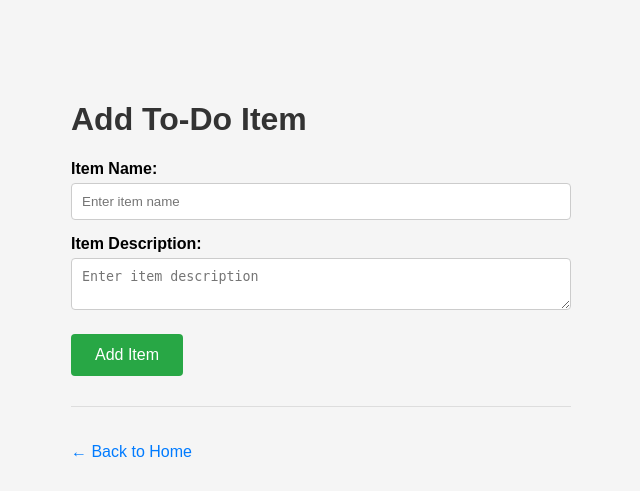
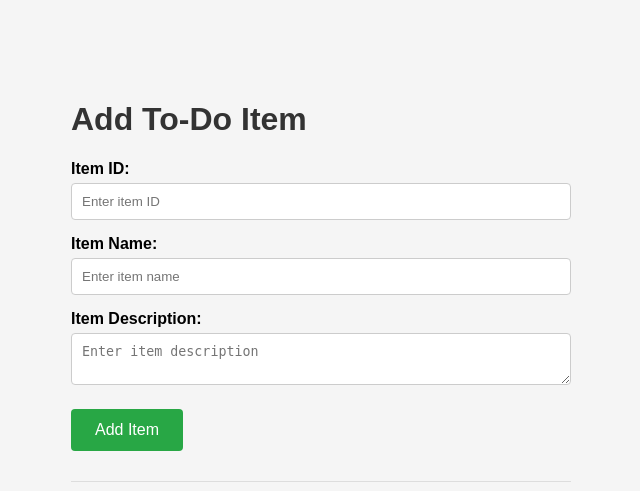
Before and after one commit to Umair-bey/tutedude-assignments, a Flask app: page /todo in a window 1280 px wide. Shown: the top 491 px of the page, without its empty margins (319-959 px from the left). Run offline with Flask 3, Linux system fonts and the light colour scheme.

Commit message:
Task 4: Add Item ID field to To-Do form

```diff
--- a/Assignment-4/templates/todo.html
+++ b/Assignment-4/templates/todo.html
@@ -21,6 +21,9 @@
     <div class="error">Error: {{ error }}</div>
     {% endif %}
     <form action="/submittodotitem" method="POST">
+    <label for="itemId">Item ID:</label>
+    <input type="text" id="itemId" name="itemId" placeholder="Enter item ID" required>
+
     <label for="itemName">Item Name:</label>
     <input type="text" id="itemName" name="itemName" placeholder="Enter item name" required>
 
```
Lines whose indentation alone changed are shown as unchanged.
